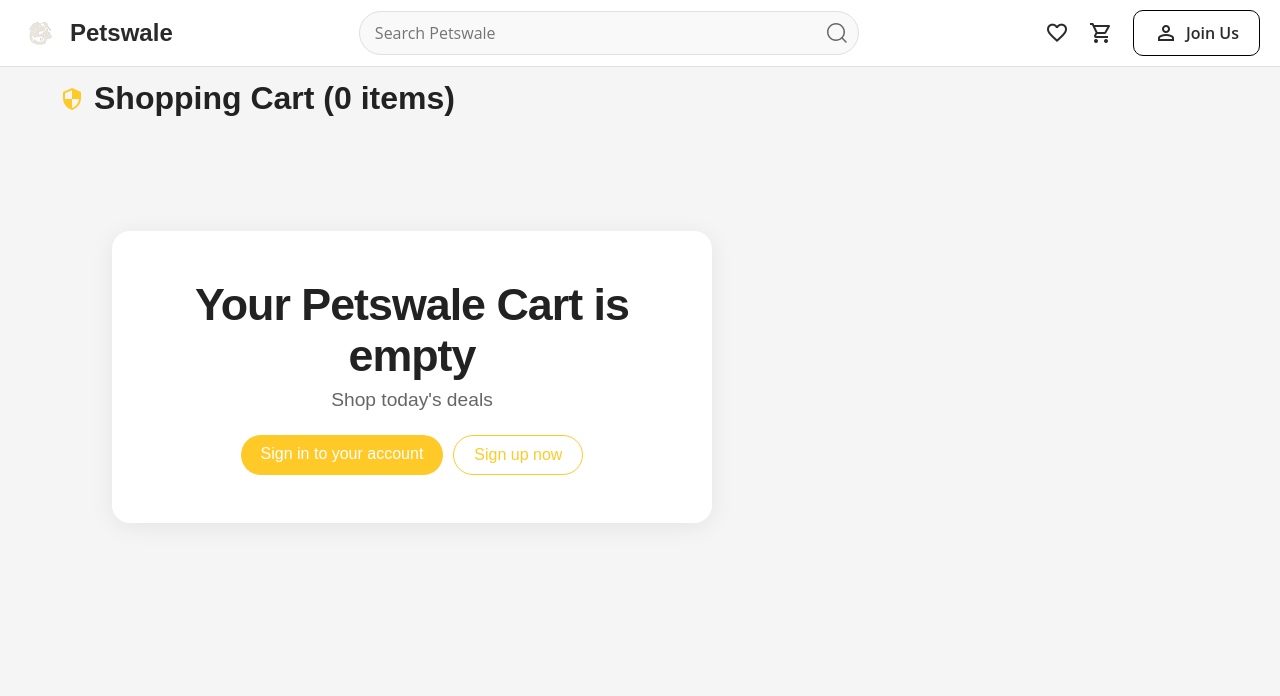
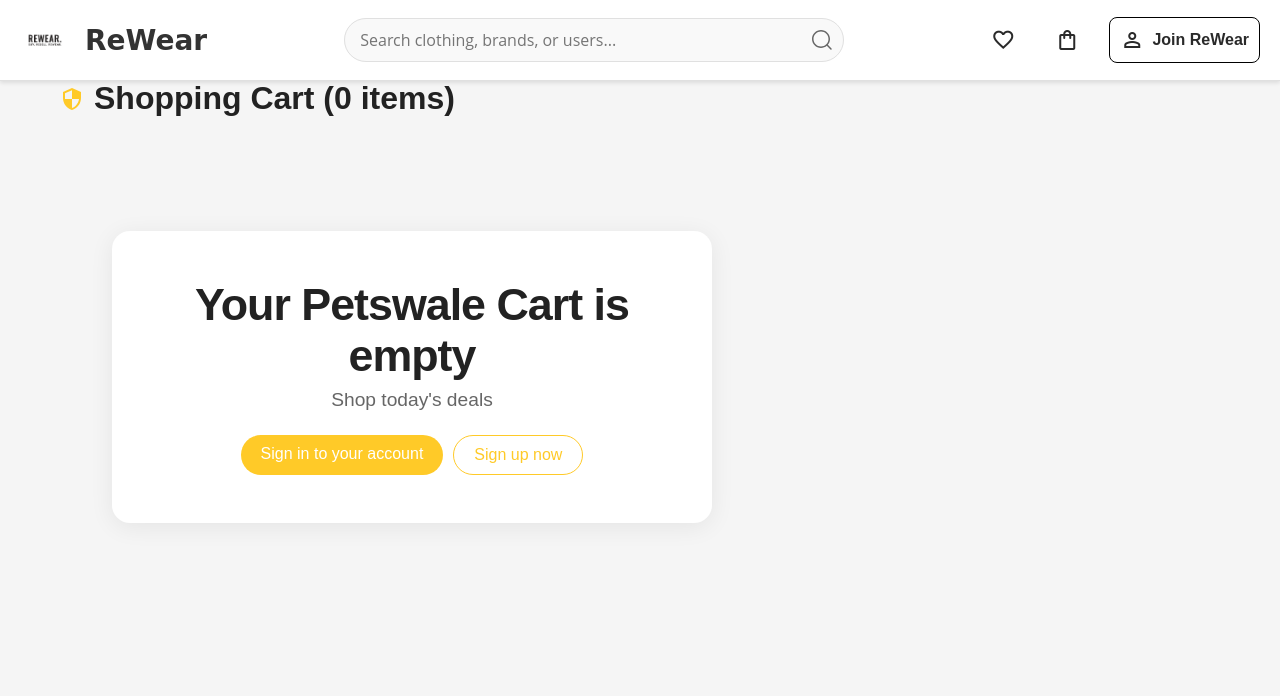
Before and after one commit to manavchawla146/REWEAR, a Flask app: page /cart in a window 1280 px wide. Shown: the top 696 px of the page. Run offline with Flask 3, Linux system fonts and the light colour scheme; data that the repository does not hold is empty; some libraries are stand-ins or nearby versions.

Commit message:
Improve navbar: increase height, fix logo structure, use local ReWear logo

```diff
--- a/PetPocket/templates/navbar.html
+++ b/PetPocket/templates/navbar.html
@@ -1,13 +1,13 @@
 <nav class="top-nav">
   <div class="container">
-    <a href="{{ url_for('main.home') }}" class="logo">
-      <img src="{{ url_for('static', filename='images/logo3.svg') }}" alt="Petswale logo">
-      Petswale
+    <a href="{{ url_for('main.home') }}" class="logo" style="font-family: 'Big Shoulders Display', cursive; font-weight: 600; display: flex; align-items: center; gap: 15px; text-decoration: none; color: inherit;">
+      <img src="{{ url_for('static', filename='images/logo-rewear.png') }}" alt="ReWear logo" style="width: 50px; height: 50px; border-radius: 50%;">
+      <span>ReWear</span>
     </a>
     <div class="search-form">
       <form class="form" id="navbar-search-form" action="{{ url_for('main.search') }}" method="get" autocomplete="off">
         <label for="search">
-          <input class="input" type="text" required placeholder="Search Petswale" id="search" name="q">
+          <input class="input" type="text" required placeholder="Search clothing, brands, or users..." id="search" name="q">
           <div class="fancy-bg"></div>
           <div class="search">
             <svg viewBox="0 0 24 24" aria-hidden="true">
@@ -25,28 +25,76 @@
       </form>
     </div>
     <div class="nav-icons">
-      <a href="{{ url_for('main.wishlist') }}">
+      <a href="{{ url_for('main.wishlist') }}" title="Saved Items">
         <span class="material-symbols-outlined">favorite</span>
       </a>
-      <a href="{{ url_for('main.cart') }}" class="cart-icon{% if cart_count > 0 %} cart-has-items{% endif %}">
-        <span class="material-symbols-outlined">shopping_cart</span>
+      <a href="{{ url_for('main.cart') }}" class="cart-icon{% if cart_count > 0 %} cart-has-items{% endif %}" title="Exchange Cart">
+        <span class="material-symbols-outlined">shopping_bag</span>
         {% if cart_count > 0 %}
           <span class="cart-badge">{{ cart_count }}</span>
         {% endif %}
       </a>
       {% if current_user.is_authenticated %}
-        <a href="{{ url_for('main.profile') }}" class="profile-btn">
+        <a href="{{ url_for('main.profile') }}" class="profile-btn" title="My Profile">
           <span class="material-symbols-outlined">person</span>
         </a>
       {% else %}
         <a href="{{ url_for('main.signin') }}" class="login-signup">
           <span class="material-symbols-outlined">person</span>
-          Join Us
+          <span style="font-family: 'Libre Franklin', sans-serif;">Join ReWear</span>
         </a>
       {% endif %}
     </div>
   </div>
 </nav>
+
+<style>
+  body {
+    font-family: 'Libre Franklin', sans-serif;
+  }
+  .top-nav {
+    padding: 15px 0;
+    box-shadow: 0 2px 4px rgba(0,0,0,0.1);
+    min-height: 80px;
+    display: flex;
+    align-items: center;
+  }
+  .top-nav .container {
+    display: flex;
+    align-items: center;
+    justify-content: space-between;
+    width: 100%;
+  }
+  .logo {
+    font-family: 'Big Shoulders Display', cursive !important;
+    font-weight: 700;
+    text-decoration: none !important;
+    color: #333 !important;
+  }
+  .logo:hover {
+    text-decoration: none !important;
+  }
+  .logo span {
+    font-size: 28px;
+    font-weight: 700;
+  }
+  .nav-icons {
+    display: flex;
+    align-items: center;
+    gap: 20px;
+  }
+  .nav-icons a {
+    display: flex;
+    align-items: center;
+    gap: 8px;
+    padding: 10px;
+    border-radius: 8px;
+    transition: background-color 0.3s ease;
+  }
+  .nav-icons a:hover {
+    background-color: rgba(0,0,0,0.05);
+  }
+</style>
 
 <script>
 document.addEventListener('DOMContentLoaded', () => {
```
Also changed, not shown: PetPocket/static/images/logo-rewear.png (added).
